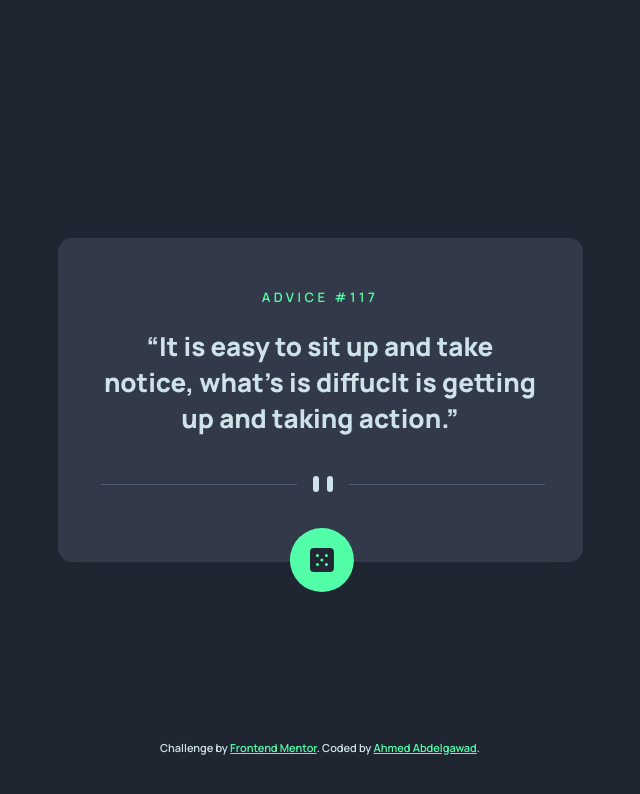
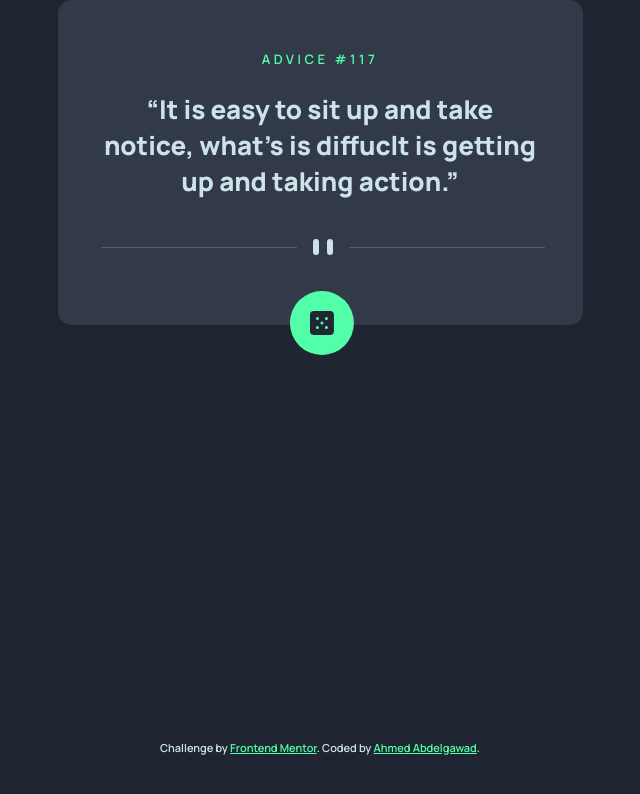
Before and after one commit to Ahmed-Elshennawi/advice-generator-app, a plain HTML site: page index.html in a window 1280 px wide. Shown: the whole page, without its empty margins (320-960 px from the left). Drawn offline with Linux system fonts and the light colour scheme.

Commit message:
Modified centering the article

```diff
--- a/style.css
+++ b/style.css
@@ -13,8 +13,9 @@ html {
 }
 
 body {
-	display: grid;
-	place-items: center;
+	display: flexbox;
+	align-items: center;
+	justify-content: center;
 	height: 100%;
 	padding: 0 20px;
 	overflow: hidden;
```
